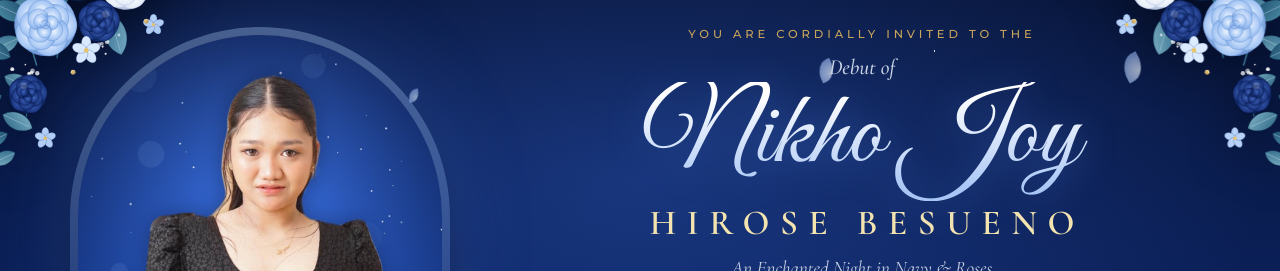
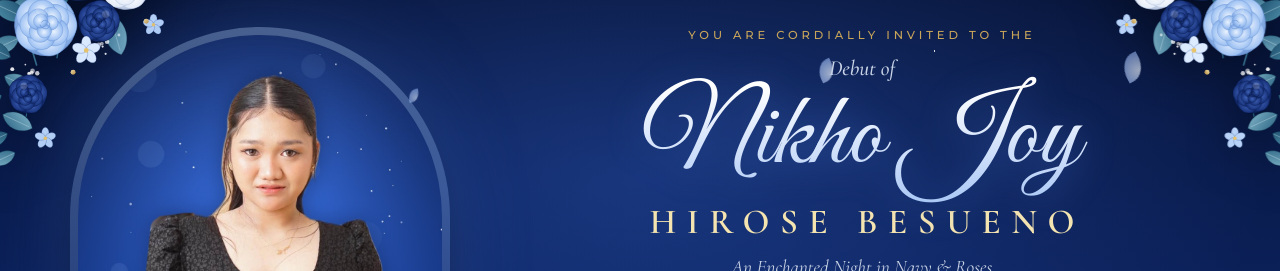
Before and after one commit to partyplanner-hub/NikhoDebutInvitation, a plain HTML site: page index.html in a window 1280 px wide. Shown: the part 125-396 px from the top of the page. Drawn offline with nearby package versions, Linux system fonts and the light colour scheme.

Commit message:
enhance the name

```diff
--- a/css/debut.css
+++ b/css/debut.css
@@ -163,11 +163,18 @@ a { color: inherit; text-decoration: none; }
 .hero-sub { margin-top: 10px; font: italic 500 1.35rem var(--serif); color: var(--silver); }
 .hero h1 { margin: 2px 0 6px; line-height: 1; font-weight: 400; }
 .hero h1 .script {
-  display: block; font-size: clamp(3.4rem, 15vw, 6.6rem); line-height: 1.05;
+  display: block;
+  font-size: clamp(3.4rem, 15vw, 6.6rem);
+  line-height: 1.05;
   background: linear-gradient(180deg, #FFFFFF 10%, #A8C6F5 90%);
-  -webkit-background-clip: text; background-clip: text; color: transparent;
+  -webkit-background-clip: text;
+  background-clip: text;
+  color: transparent;
   filter: drop-shadow(0 4px 18px rgba(80,130,230,.45));
-  padding: 0 .1em .08em;
+
+  /* give the swashes room so the gradient doesn't cut them off */
+  padding: .12em .32em .26em;
+  margin: -.12em -.32em -.2em;
 }
 .hero h1 .surname { display: block; font: 600 clamp(1.2rem, 5vw, 2.2rem) var(--serif); letter-spacing: .3em; text-indent: .3em; text-transform: uppercase; color: var(--gold-lt); }
 .hero-tag { margin-top: 12px; font: italic 400 1.2rem var(--serif); color: var(--silver); }
```
